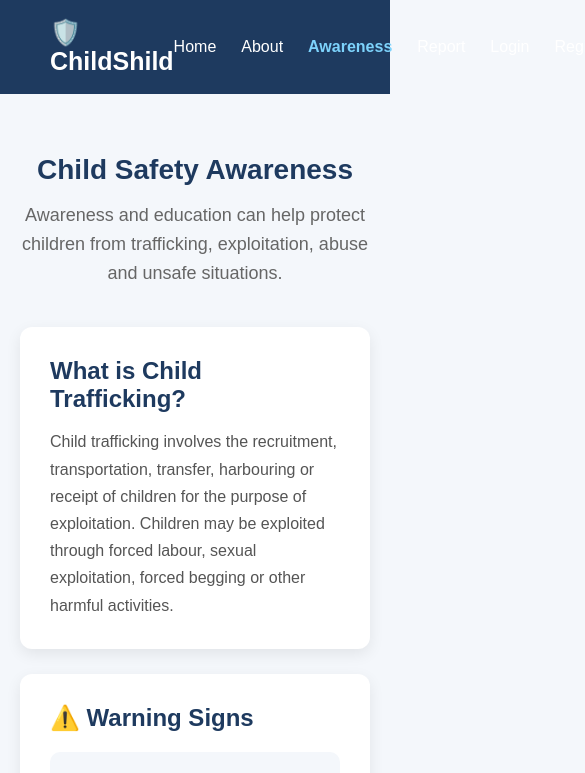
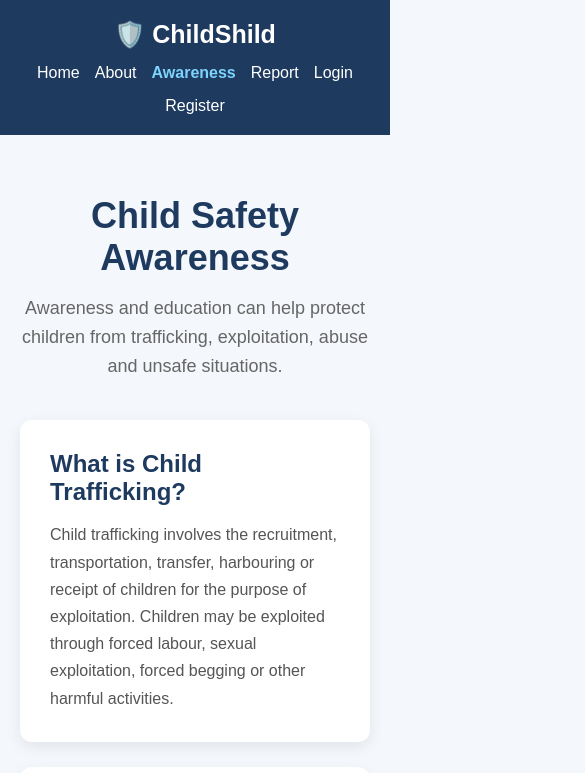
Before and after one commit to Jagruti19012007/chilshild, a plain HTML site: page awareness.html in a window 390 px wide. Shown: the top 773 px of the page, 585 px wide, since content can reach past the window. Drawn offline with Linux system fonts and the light colour scheme.

Commit message:
Refactor CSS for awareness page and navbar

```diff
--- a/awerness.css
+++ b/awerness.css
@@ -180,15 +180,22 @@
 }
 
 /* MOBILE */
-
 @media (max-width: 768px) {
 
-    .awareness-container h1 {
-        font-size: 28px;
+    .navbar {
+        flex-direction: column;
+        gap: 15px;
+        padding: 20px;
     }
 
-    .awareness-cards {
-        grid-template-columns: 1fr;
+    .nav-links {
+        flex-wrap: wrap;
+        justify-content: center;
+        gap: 15px;
     }
 
+    .form-container {
+        width: 100%;
+        max-width: 500px;
+    }
 }
```
